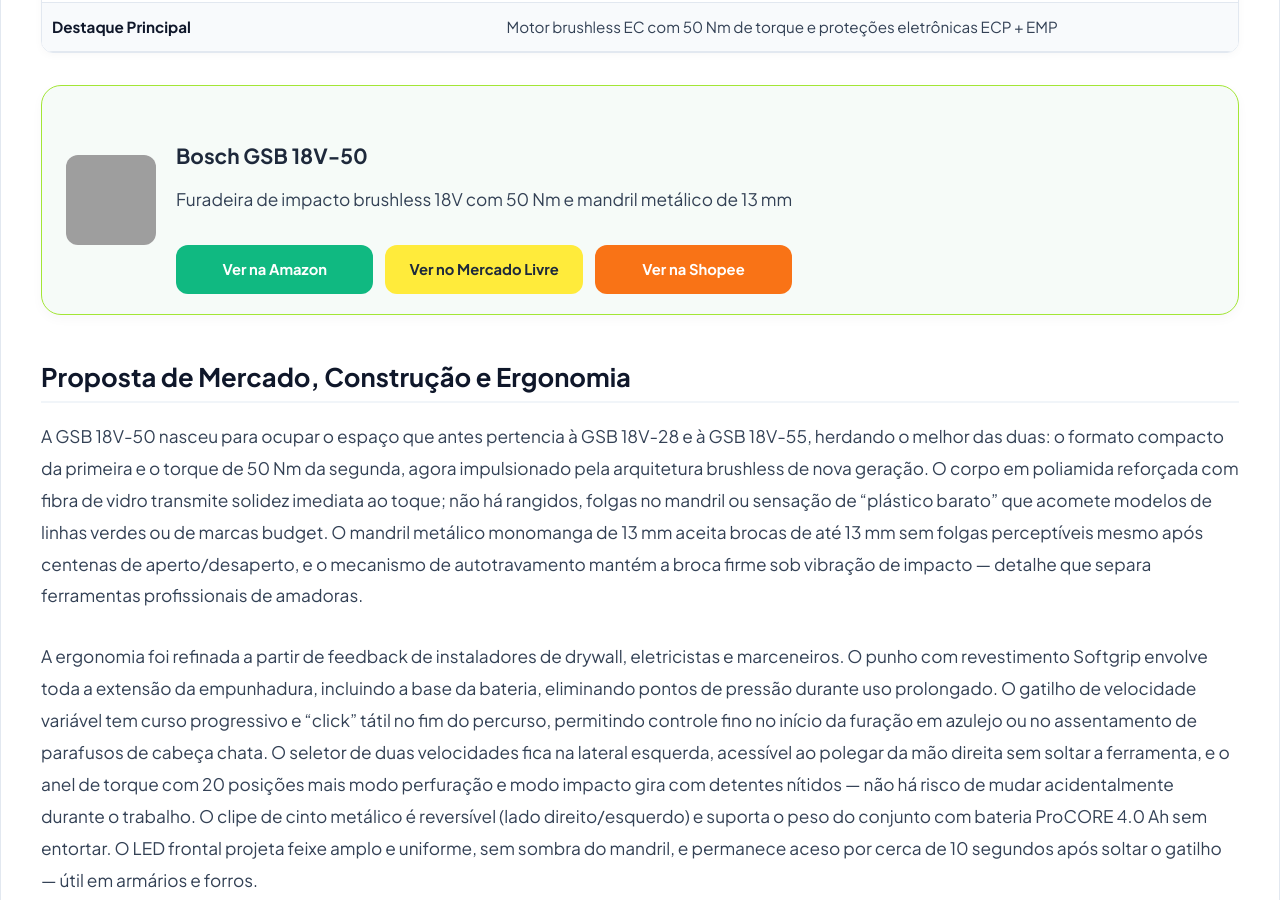
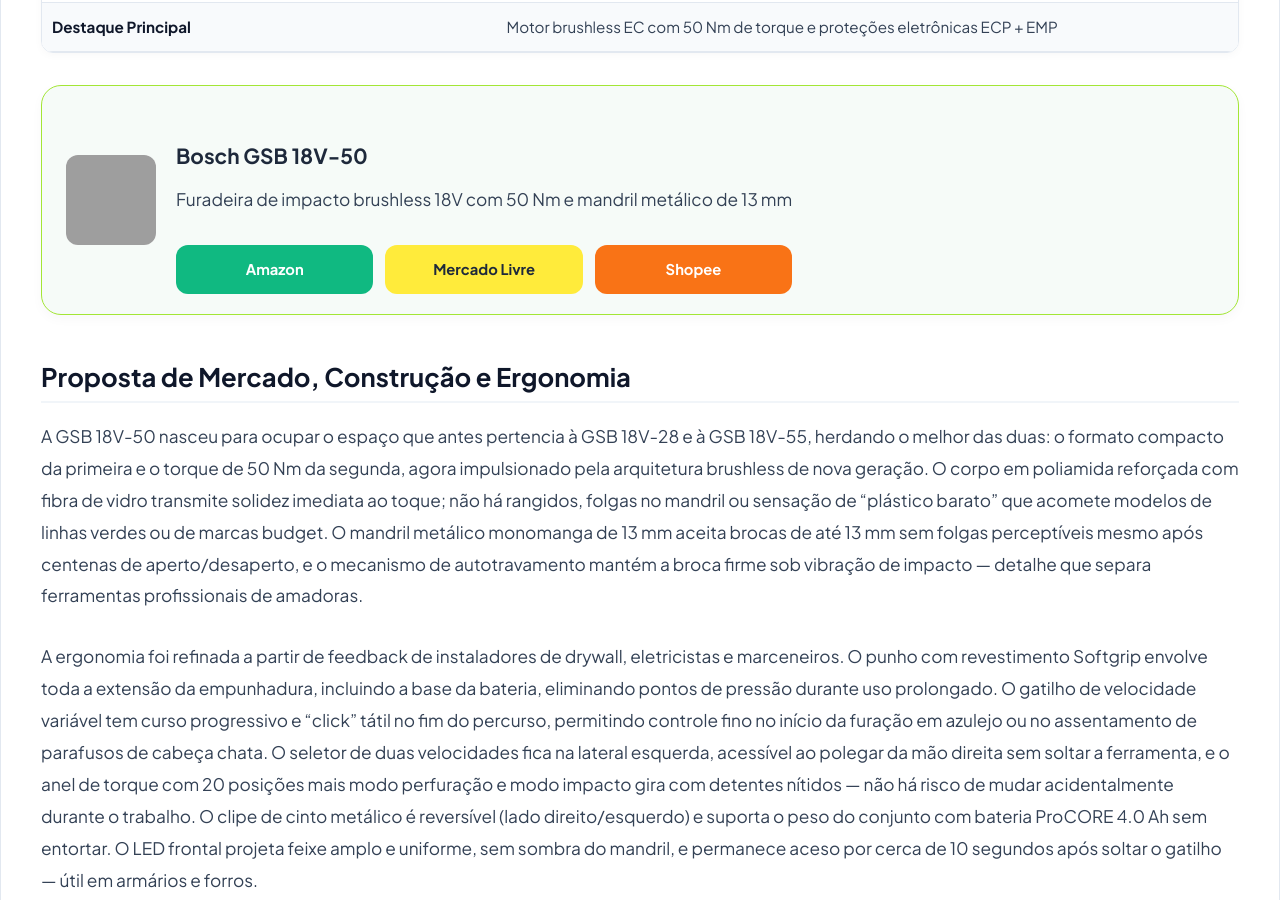
Before and after one commit to membroequipe/SiteReview, a Jekyll site: the page built from _posts/2026-10-24-review-bosch-gsb-18v-50.md, in a window 1280 px wide and 900 px high, scrolled down 2300 px. Built offline with Jekyll 4.4.1, drawn with Linux system fonts in a browser that asks for light colours; some of the changed text lies outside the part shown; grey boxes are pictures that could not be loaded.

Commit message:
Update 2026-10-24-review-bosch-gsb-18v-50.md

```diff
--- a/_posts/2026-10-24-review-bosch-gsb-18v-50.md
+++ b/_posts/2026-10-24-review-bosch-gsb-18v-50.md
@@ -79,16 +79,16 @@
 <div class="product-card-affiliate" style="margin: 30px 0;">
   <div class="product-card-body">
     <div class="product-card-img">
-      <img src="{{ '/assets/images/posts/review-bosch-gsb-18v-50.jpg' | relative_url }}" alt="Bosch GSB 18V-50">
+      <img src="{{ '/assets/images/posts/bosch-gsb-18v-50.png' | relative_url }}" alt="Furadeira Bosch GSB 18V-50">
     </div>
     <div class="product-card-info">
       <h3 class="product-card-title">Bosch GSB 18V-50</h3>
       <p class="product-card-subtitle">Furadeira de impacto brushless 18V com 50 Nm e mandril metálico de 13 mm</p>
-      <div class="product-card-buttons">
-        <a href="SEU_LINK_AMAZON" target="_blank" rel="nofollow sponsored" class="btn-store btn-amazon-green">Ver na Amazon</a>
-        <a href="SEU_LINK_MERCADO_LIVRE" target="_blank" rel="nofollow sponsored" class="btn-store btn-ml-yellow">Ver no Mercado Livre</a>
-        <a href="SEU_LINK_SHOPEE" target="_blank" rel="nofollow sponsored" class="btn-store btn-shopee-red">Ver na Shopee</a>
-      </div>
+     <div class="product-card-buttons">
+       <a href="SEU_LINK_AMAZON" target="_blank" rel="nofollow sponsored" class="btn-store btn-amazon-green">Amazon</a>
+       <a href="SEU_LINK_MERCADO_LIVRE" target="_blank" rel="nofollow sponsored" class="btn-store btn-ml-yellow">Mercado Livre</a>
+       <a href="SEU_LINK_SHOPEE" target="_blank" rel="nofollow sponsored" class="btn-store btn-shopee-red">Shopee</a>
+     </div>
     </div>
   </div>
 </div>
@@ -178,15 +178,15 @@
 <div class="product-card-affiliate" style="margin: 30px 0;">
   <div class="product-card-body">
     <div class="product-card-img">
-      <img src="{{ '/assets/images/posts/review-bosch-gsb-18v-50.jpg' | relative_url }}" alt="Bosch GSB 18V-50">
+      <img src="{{ '/assets/images/posts/bosch-gsb-18v-50.png' | relative_url }}" alt="Furadeira Bosch GSB 18V-50">
     </div>
     <div class="product-card-info">
       <h3 class="product-card-title">Bosch GSB 18V-50</h3>
       <p class="product-card-subtitle">Furadeira de impacto brushless 18V com 50 Nm e mandril metálico de 13 mm</p>
       <div class="product-card-buttons">
-        <a href="SEU_LINK_AMAZON" target="_blank" rel="nofollow sponsored" class="btn-store btn-amazon-green">Ver na Amazon</a>
-        <a href="SEU_LINK_MERCADO_LIVRE" target="_blank" rel="nofollow sponsored" class="btn-store btn-ml-yellow">Ver no Mercado Livre</a>
-        <a href="SEU_LINK_SHOPEE" target="_blank" rel="nofollow sponsored" class="btn-store btn-shopee-red">Ver na Shopee</a>
+       <a href="SEU_LINK_AMAZON" target="_blank" rel="nofollow sponsored" class="btn-store btn-amazon-green">Amazon</a>
+       <a href="SEU_LINK_MERCADO_LIVRE" target="_blank" rel="nofollow sponsored" class="btn-store btn-ml-yellow">Mercado Livre</a>
+       <a href="SEU_LINK_SHOPEE" target="_blank" rel="nofollow sponsored" class="btn-store btn-shopee-red">Shopee</a>
       </div>
     </div>
   </div>
```
Also changed, not shown: other parts of _posts/2026-10-24-review-bosch-gsb-18v-50.md (+1 -1 lines).
